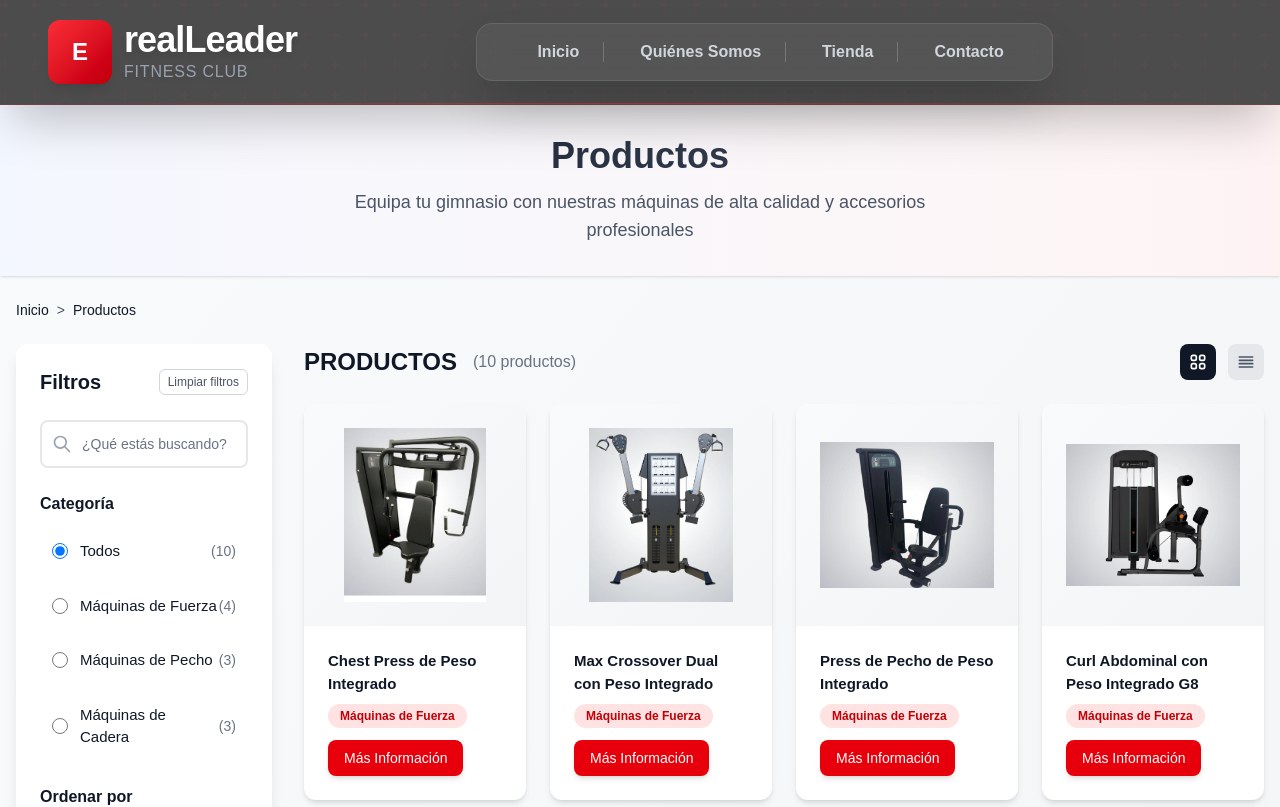
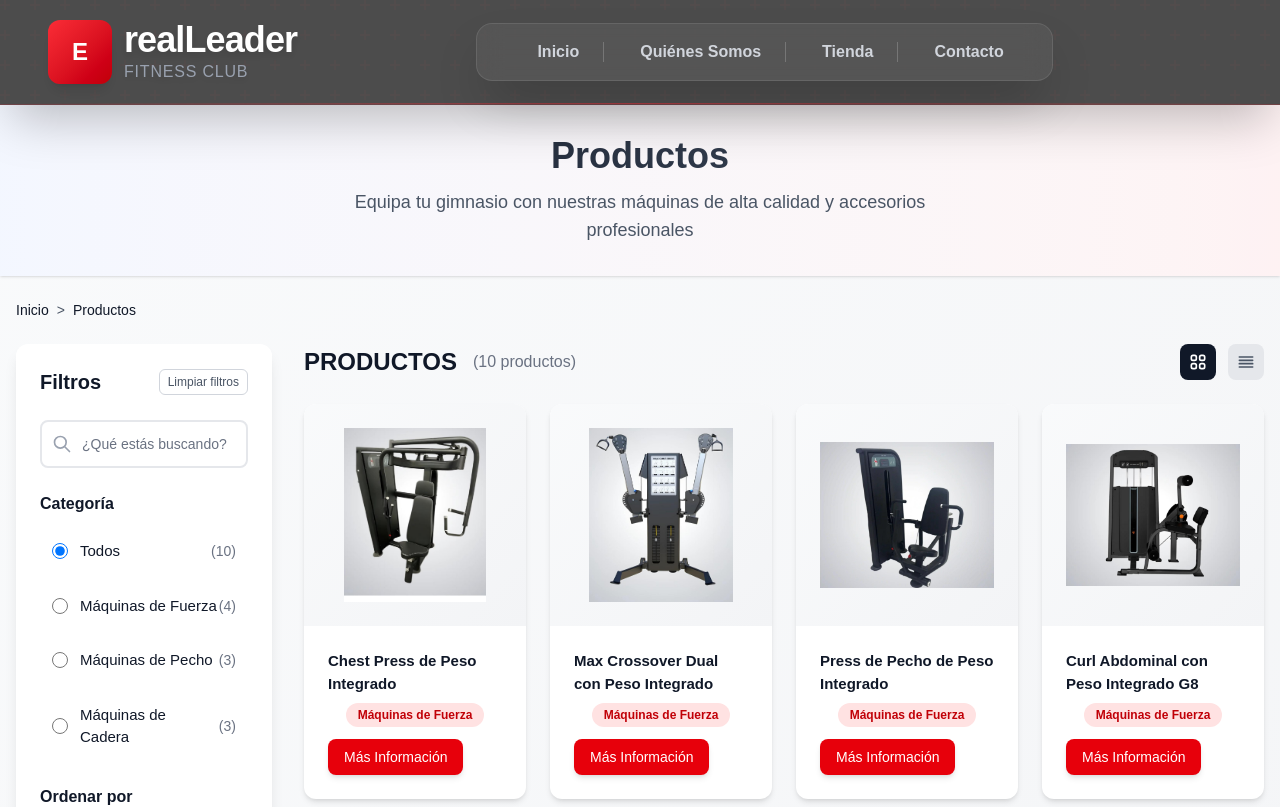
Before and after one commit to TeranHc/Gym1, a Next.js app: page /pages/tienda-gym in a window 1280 px wide. Shown: the top 807 px of the page. Built offline with nearby package versions, Linux system fonts and the light colour scheme.

Commit message:
cambioproducto

```diff
--- a/src/app/pages/tienda-gym/page.js
+++ b/src/app/pages/tienda-gym/page.js
@@ -472,7 +472,7 @@ useEffect(() => {
                         )}
 
 
-                      <div className="mb-3">
+                        <div className="mb-3 flex justify-center">
                           <span className={`inline-flex items-center gap-2 px-3 py-1 text-xs font-semibold rounded-full ${
                             product.category === 'Máquinas de Fuerza' ? 'bg-red-100 text-red-700' :
                             product.category === 'Máquinas de Pecho' ? 'bg-green-100 text-green-700' :
```
Lines whose indentation alone changed are shown as unchanged.
